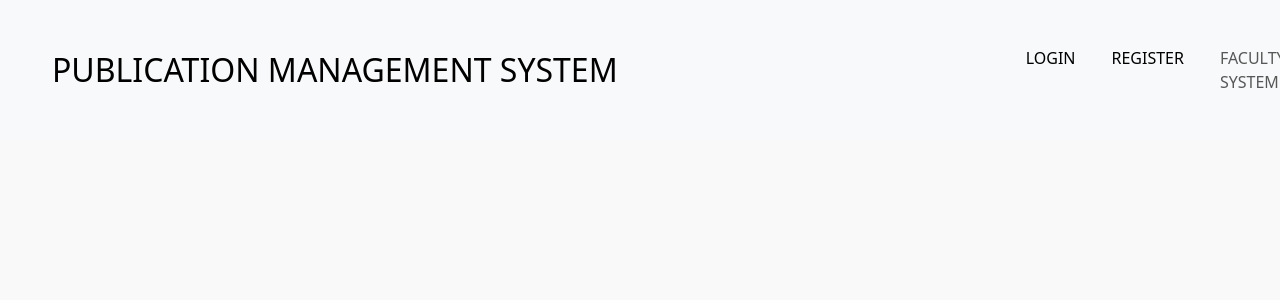
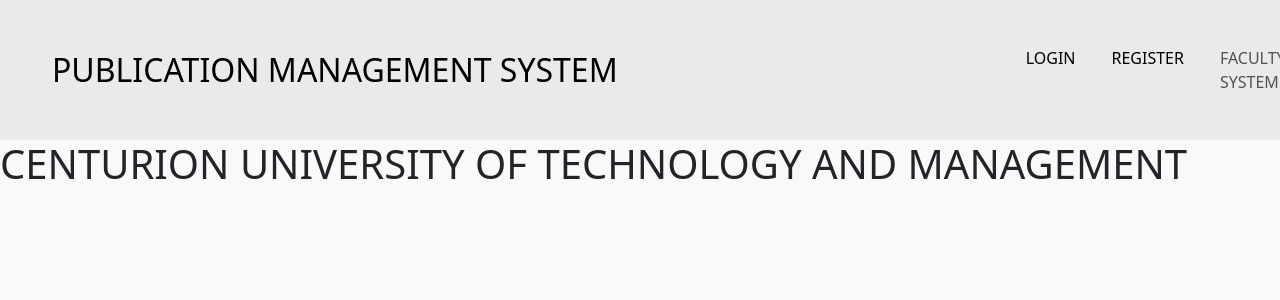
Before and after one commit to 6370409016/Publication-Management-System, a React (Create React App) app: page / in a window 1280 px wide. Shown: the top 300 px of the page. Built offline with nearby package versions, Linux system fonts and the light colour scheme.

Commit message:
modify Home.css and Home.js

```diff
--- a/src/Home.css
+++ b/src/Home.css
@@ -1,10 +1,15 @@
 @import url('https://fonts.googleapis.com/css2?family=Montserrat&family=Work+Sans&display=swap');
+
 /************** NAVBAR************************/
 body{
     margin: 0;
 }
 
+.bg-body-tertiary {
+    background-color: disable;
+}
 .navbar{
+    background-color: #EAEAEA;
     height: 140px;
 }
 
@@ -20,3 +25,6 @@
 .nav-item{
    margin: 0 10px;
 }
+
+
+/******************************* Middle Container *****************************/
--- a/src/Home.js
+++ b/src/Home.js
@@ -4,7 +4,7 @@
 export default function Home() {
   return (
     <div>
-      <nav class="navbar navbar-expand-lg bg-body-tertiary">
+      <nav class="  navbar navbar-expand-lg ">
         <div class="container-fluid">
           <Link to="/" class="navbar-brand" >PUBLICATION MANAGEMENT SYSTEM</Link>
           <button class="navbar-toggler" type="button" data-bs-toggle="collapse" data-bs-target="#navbarNavDropdown" aria-controls="navbarNavDropdown" aria-expanded="false" aria-label="Toggle navigation">
@@ -39,6 +39,9 @@
           </div>
         </div>
       </nav>
+      <div class="middile-container">
+          <h1 class="middile-headind">CENTURION UNIVERSITY OF TECHNOLOGY AND MANAGEMENT</h1>
+      </div>
     </div>
 
   )
```
Lines whose indentation alone changed are shown as unchanged.
